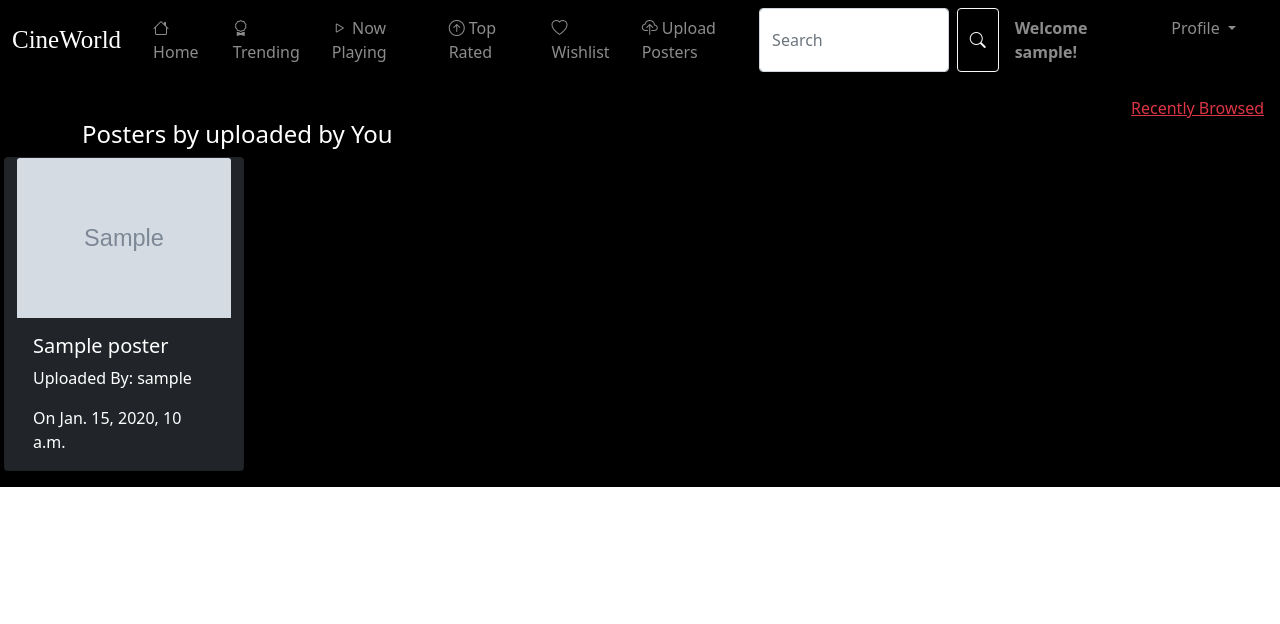
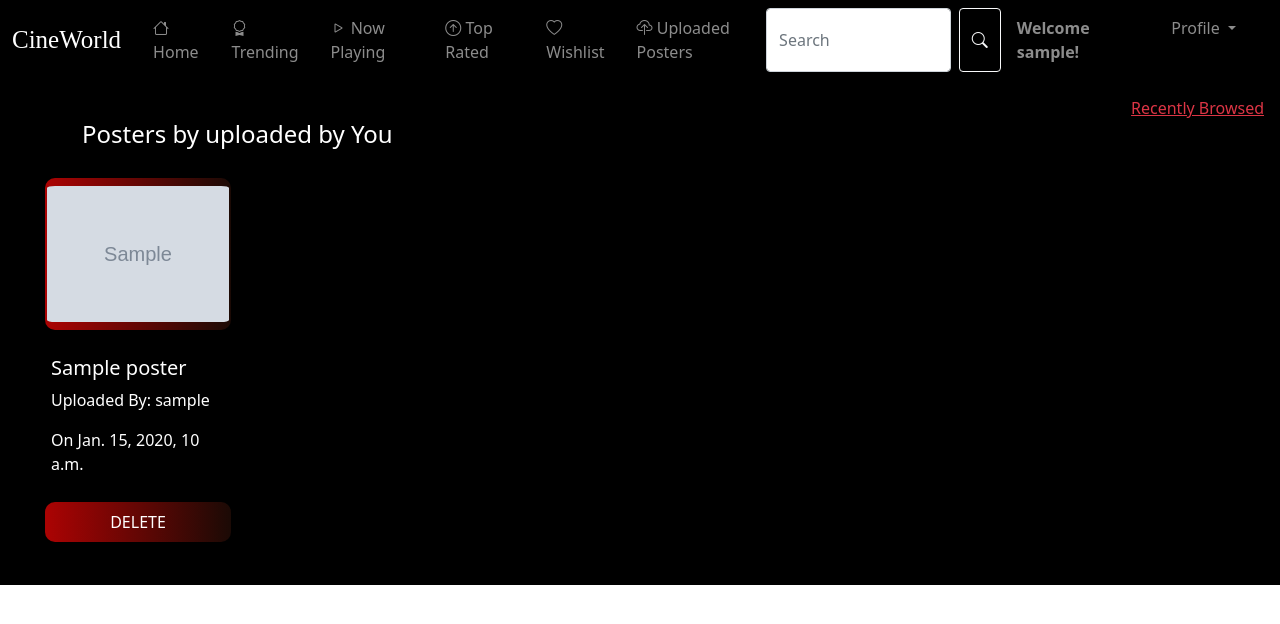
Before and after one commit to NiraliLimbad/MovieApp, a Django app: page /profile/uploaded_movies/ in a window 1280 px wide. Shown: the top 624 px of the page. Run offline with Django 4.2, Linux system fonts and the light colour scheme; a user stored in the database is signed in; tables that the repository leaves empty hold one stand-in row (values such as "Sample post"); grey boxes marked "Sample" are stand-in pictures; some libraries are stand-ins or nearby versions.

Commit message:
final changes

```diff
--- a/cinema/forms.py
+++ b/cinema/forms.py
@@ -1,12 +1,13 @@
 from django import forms
 from . import models
+
 
 
 class SignupForm(forms.Form):
     name = forms.CharField(max_length=20)
     email = forms.EmailField()
     password = forms.CharField(max_length=10)
-
+    confirmpassword = forms.CharField(max_length=10)
 
 class SigninForm(forms.Form):
     name = forms.CharField(max_length=20)
--- a/cinema/views.py
+++ b/cinema/views.py
@@ -172,7 +172,6 @@ def signup(request):
                 msg = "Passwords don't match"
     new = SignupForm()
     return render(request, '../templates/Signup.html', {'SignupForm': new, 'msg': msg})
-
 
 def signin(request):
     currentPage = "signin"
--- a/templates/Signin.html
+++ b/templates/Signin.html
@@ -40,7 +40,7 @@
           </div>
 
           <div class="text-center text-lg-start mt-4 pt-2">
-            <button type="submit" class="btn btn-primary btn-lg"
+            <button type="submit" class="btn-grad"
               style="padding-left: 2.5rem; padding-right: 2.5rem;">Login</button>
             <p class="small fw-bold mt-2 pt-1 mb-0">Don't have an account yet? <a href="../signup/"
                 class="link-danger">Sign up</a></p>
@@ -51,7 +51,7 @@
     </div>
   </div>
     <br><br>
-  <div class="d-flex flex-column flex-md-row text-center text-md-start justify-content-between py-4 px-4 px-xl-5 bg-primary">
+  <div class="d-flex flex-column flex-md-row text-center text-md-start justify-content-between py-4 px-4 px-xl-5 bg-black">
     <!-- Copyright -->
     <div class="text-white mb-3 mb-md-0">
       Copyright © 2022. All rights reserved.
--- a/templates/base_code.html
+++ b/templates/base_code.html
@@ -37,7 +37,7 @@
                     <a class="nav-link {% if currentPage == "wishlist" %}active{% endif %}" href="/wishlist/"><i class="bi bi-heart"></i> Wishlist</a>
                 </li>
                 <li class="nav-item px-2">
-                    <a class="nav-link {% if currentPage == "posters" %}active{% endif %}" href="/posters/"><i class="bi bi-cloud-upload"></i> Upload Posters</a>
+                    <a class="nav-link {% if currentPage == "posters" %}active{% endif %}" href="/posters/"><i class="bi bi-cloud-upload"></i> Uploaded Posters</a>
                 </li>
 
 
--- a/templates/posters.html
+++ b/templates/posters.html
@@ -74,7 +74,7 @@
     </div>
     <div class="row">
         {% for m in posters %}
-            <div class="card text-white bg-dark " style="width: 15rem;">
+            <div class="card text-white bg-black " style="width: 15rem;">
                 <img src="/images/{{ m.image }}" class="card-img-top" alt="...">
                 <div class="card-body">
                     <h5 class="card-title">{{ m.title }}</h5>
--- a/templates/profile.html
+++ b/templates/profile.html
@@ -2,6 +2,55 @@
 
 
 {% block content %}
+     <style>
+
+            .btn-grad {
+                 background-image: linear-gradient(to right, #ab0303 0%, #190A05  51%, #a90303 100%)
+            }
+
+            .btn-grad {
+                margin: 10px;
+                padding: 7px 1px;
+                text-align: center;
+                text-transform: uppercase;
+                transition: 0.5s;
+                background-size: 200% auto;
+                color: white;
+                /* box-shadow: 0 0 20px #eee; */
+                border-radius: 10px;
+                {#display: block;#}
+            }
+
+            .btn-grad:hover {
+                background-position: right center; /* change the direction of the change here */
+                color: #fff;
+                text-decoration: none;
+            }
+
+            .movie-description {
+                flex: 1 1 auto;
+                padding: 1rem 1rem;
+                position: absolute;
+                bottom: 0;
+                background-image: linear-gradient(rgba(255, 0, 0, 0), rgb(0 0 0));
+                width: 100%;
+            }
+
+            .card:hover {
+                transform: scale(1.2);
+                transition: all 0.25s;
+                z-index: 99999;
+            }
+
+            .card-img-top {
+                object-fit: cover;
+            }
+
+            .movie-item {
+                padding: 0;
+                margin: 10px;
+            }
+        </style>
     {% if page == 1  %}
         <div class="container my-1 py-1">
         <div class="row d-flex justify-content-center">
@@ -53,7 +102,7 @@
                                         <h6 class="fw-bold mb-1">{{ c.user }}</h6>
                                         <div class="d-flex align-items-center mb-3">
                                             <p class="mb-0">{{ c.created_at }}
-                                                <span class="badge bg-primary"> Rating: {{ c.rating }}</span>
+                                                <span class="badge bg-danger"> Rating: {{ c.rating }}/5</span>
                                             </p>
                                         </div>
                                         <p class="mb-0">{{ c.comment }} </p>
@@ -76,16 +125,17 @@
 
         <div class="row">
         {% for m in movies %}
-            <div class="card text-white bg-dark " style="width: 15rem;">
-                <img src="/images/{{ m.image }}" class="card-img-top" alt="...">
+            <div class="card text-white bg-black mb-3 movie-item" style="width: 13rem; margin-left: 30px">
+                <img src="/images/{{ m.image }}" class="btn btn-grad" alt="...">
                 <div class="card-body">
                     <h5 class="card-title">{{ m.title }}</h5>
                     <p class="card-text">Uploaded By: {{ m.uploader }}</p>
                     <p class="card-text">On {{ m.created_at }}</p>
                 </div>
+                <a href="/delete_poster/{{ m.image_id }}" class="btn btn-grad">Delete</a>
             </div>
         {% endfor %}
-        </div>
+    </div>
     {%  endif %}
 
 {% endblock %}
```
Also changed, not shown: templates/Signup.html (+29 -4 lines).
